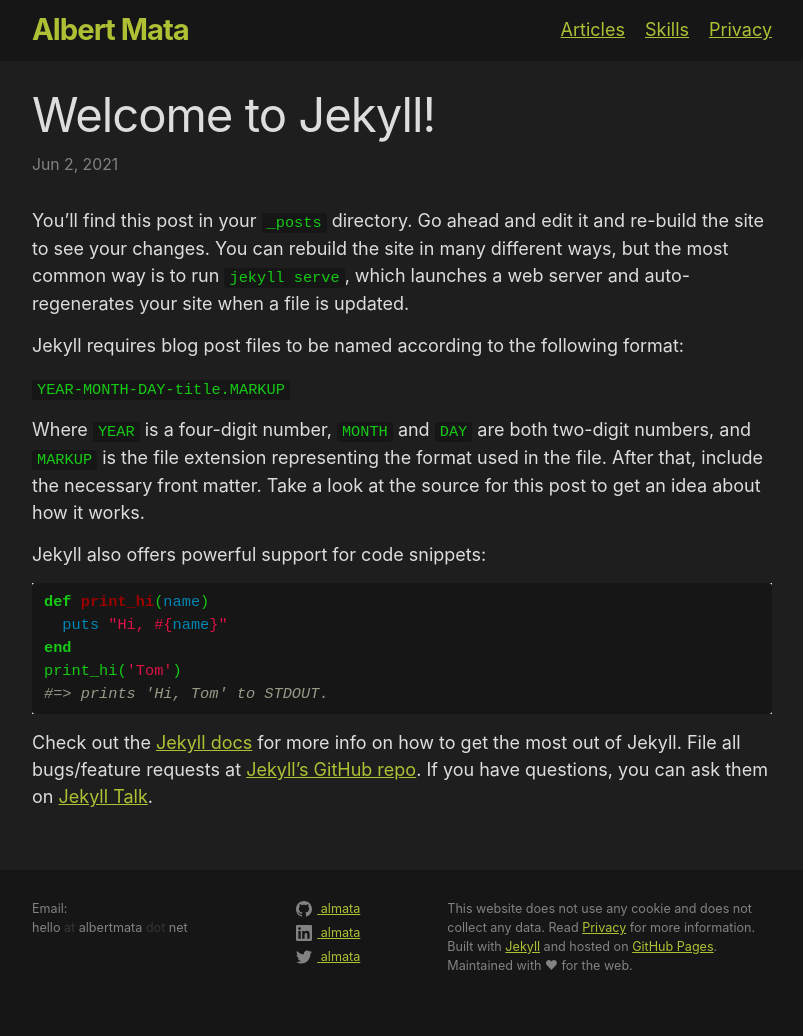
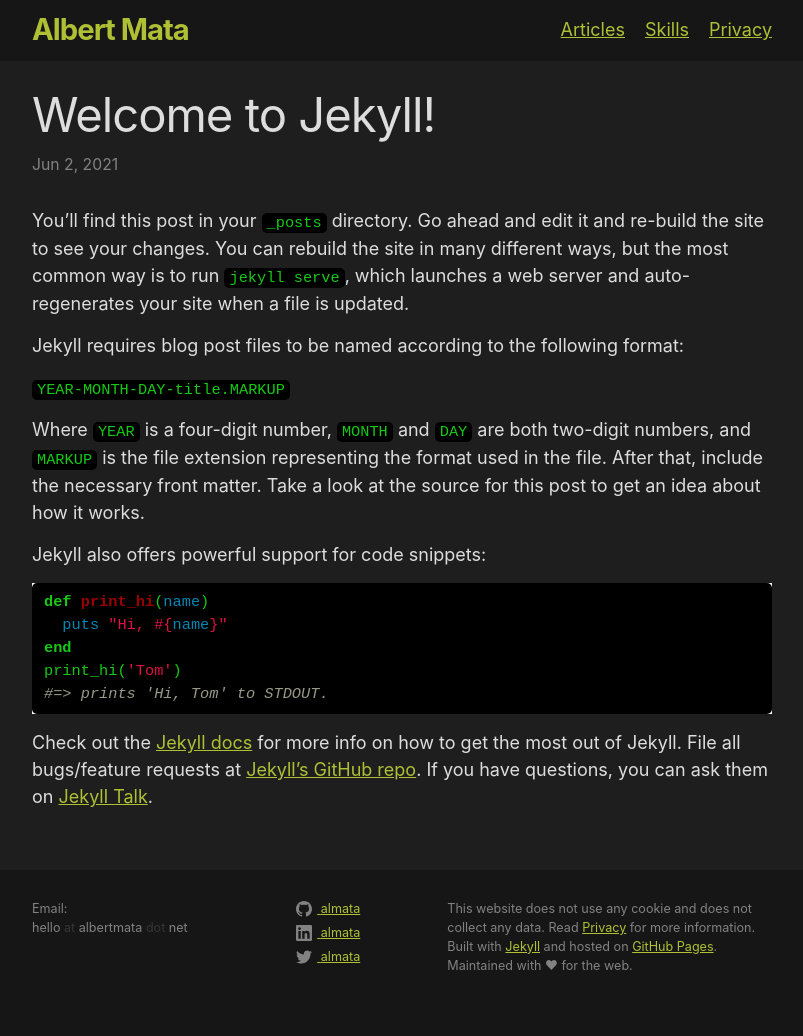
Before and after one commit to almata/Jekyll, a Jekyll site: the page built from _posts/2021-06-02-welcome-to-jekyll.markdown, in a window 1280 px wide. Shown: the whole page, without its empty margins (238-1041 px from the left). Built offline with Jekyll 4.4.1, drawn with Linux system fonts in a browser that asks for light colours.

Commit message:
Minor changes

```diff
--- a/_layouts/home.html
+++ b/_layouts/home.html
@@ -4,7 +4,7 @@ layout: default
 
 <div class="home">
 
-  <p>Hello, my name is Albert and I'm a happy software developer and passionate programming teacher currently living in Barcelona. I do believe in things like clean code, best practices, and trying to continuously learn new stuff.</p>
+  <p>Hello, my name is Albert and I'm a happy software developer and passionate programming teacher currently living in Barcelona. I do believe in concepts like clean code, best practices, and trying to continuously learn new stuff.</p>
 
   <p>I have solid skills on object-oriented programming, database design, data analysis, data visualization, project management and UI & UX design. My professional focus at this moment is on <a href="https://flutter.dev">Flutter</a> and <a href="https://dotnet.microsoft.com">.NET</a>.</p>
 
--- a/_sass/minima/_base.scss
+++ b/_sass/minima/_base.scss
@@ -156,8 +156,8 @@ pre,
 code {
   @include relative-font-size(0.85);
   color: #15c915;
-  border-radius: 3px;
-  background-color: darken($background-color, 3%);
+  border-radius: 5px;
+  background-color: #000;
 }
 
 code {
--- a/_sass/minima/_layout.scss
+++ b/_sass/minima/_layout.scss
@@ -56,9 +56,9 @@
     position: absolute;
     top: 9px;
     right: $spacing-unit / 2;
-    background-color: $background-color;
-    border: 1px solid $grey-color-light;
-    border-radius: 5px;
+    background-color: darken($background-color, 2%);
+    //border: 1px solid $grey-color-light;
+    border-radius: 10px;
     text-align: right;
 
     label[for="nav-trigger"] {
@@ -80,7 +80,7 @@
       text-align: center;
 
       > svg {
-        fill: $grey-color-dark;
+        fill: $text-color; // AMG: it was $grey-color-dark
       }
     }
 
```
